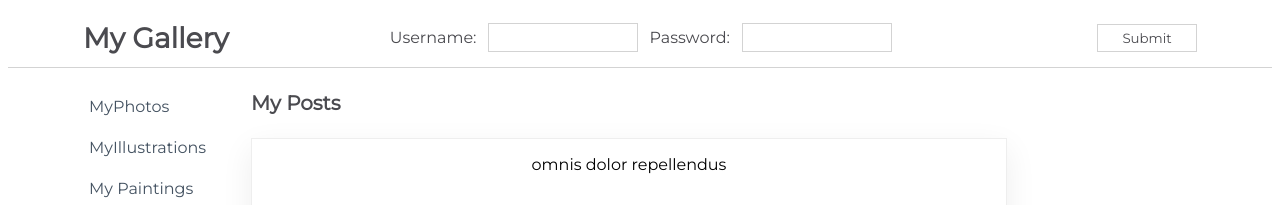
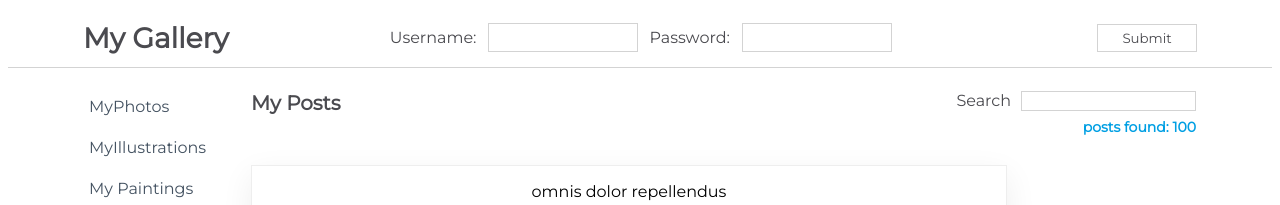
Before and after one commit to fabi8bit/react-challenges, a React (Create React App) app in the folder my-app/: page / in a window 1280 px wide. Shown: the top 205 px of the page. Built offline with nearby package versions, Linux system fonts and the light colour scheme.

Commit message:
Search feature challenge

```diff
--- a/my-app/src/components/Content.js
+++ b/my-app/src/components/Content.js
@@ -12,7 +12,8 @@
         super(props)
 
         this.state = {
-           isLoaded: false
+           isLoaded: false,
+           posts: []
         }
       }
 
@@ -29,6 +30,9 @@
   componentDidMount() {
     console.log('component mounted')
     this.getData()
+    this.setState({
+      posts: savedPosts
+    })
 }
 
 
@@ -37,10 +41,28 @@
       <div className={css.Content}>
         <div className={css.TitleBar}>
             <h1>My Posts</h1>
+            <form>
+              <label htmlFor= "searchInput">Search</label>
+              <input
+                type='search'
+                id = "searchInput"
+                onChange = {(event) => {
+                  const name = event.target.value.toLowerCase()
+                  console.log(name)
+                  const filteredPosts = savedPosts.filter(post => {
+                    return post.name.toLowerCase().includes(name)})
+                  console.log(filteredPosts)
+                  this.setState({
+                    posts: filteredPosts
+                  })
+                  }}
+              />
+              <h4>posts found: {(this.state.posts.length)}</h4>
+            </form>
 
         </div>
         <div className={css.SearchResult}>
-          {this.state.isLoaded ? (<PostItem posts={savedPosts} />) : (<Loader />)}
+          {this.state.isLoaded ? (<PostItem posts={this.state.posts} />) : (<Loader />)}
           {/* {this.state.isLoaded && <PostItem posts={savedPosts} />} */}
           {/* <PostItem posts={savedPosts}/> */}
 
```
